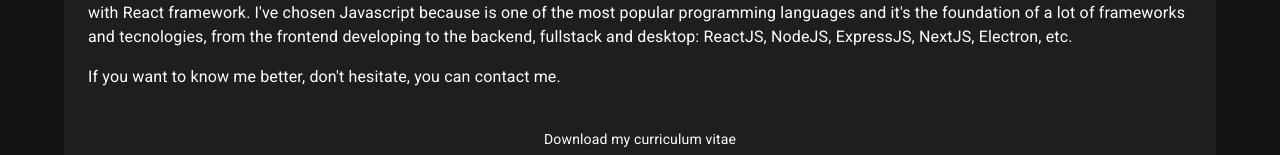
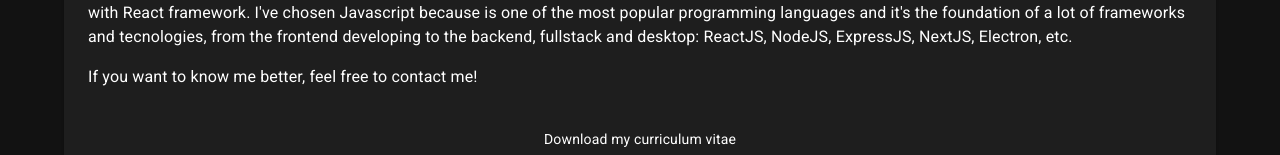
Before and after one commit to battistar/battistar.github.io, a React (Create React App) app: page / in a window 1280 px wide. Shown: the part 988-1143 px from the top of the page. Built offline with nearby package versions, Linux system fonts and the light colour scheme.

Commit message:
Update about me

```diff
--- a/src/App.tsx
+++ b/src/App.tsx
@@ -142,9 +142,7 @@ const About = (): JSX.Element => {
             frameworks and tecnologies, from the frontend developing to the backend, fullstack and desktop: ReactJS,
             NodeJS, ExpressJS, NextJS, Electron, etc.
           </Typography>
-          <Typography variant="body1">
-            If you want to know me better, don&apos;t hesitate, you can contact me.
-          </Typography>
+          <Typography variant="body1">If you want to know me better, feel free to contact me!</Typography>
           <Stack gap={1} sx={{ alignItems: 'center', mt: 3 }}>
             <Typography variant="body2" textAlign="center">
               Download my curriculum vitae
```
